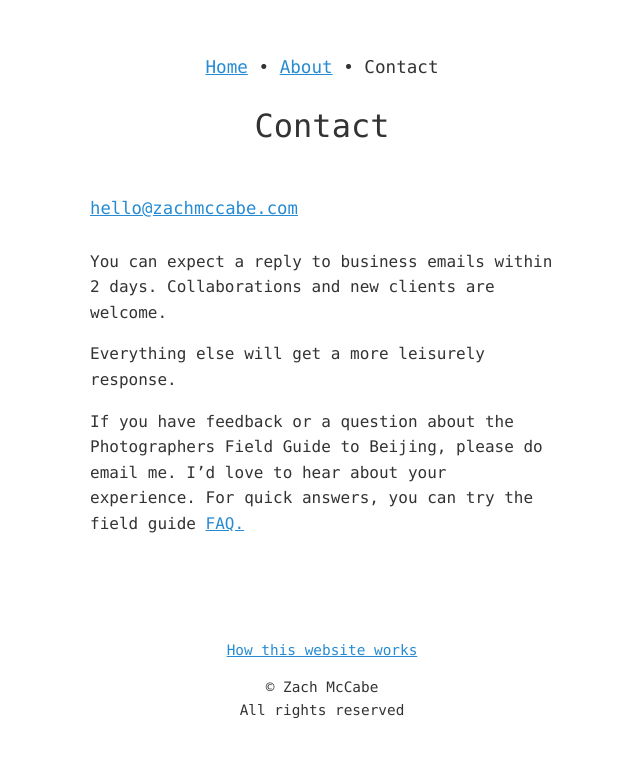
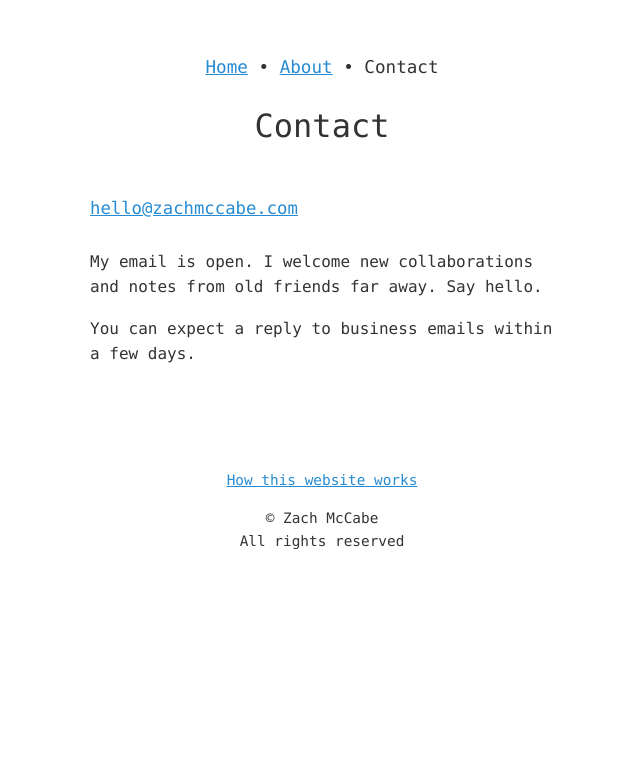
Before and after one commit to zachmccabe/zachmccabe.github.io, a Jekyll site: the page built from contact.md, in a window 1280 px wide. Shown: the top 758 px of the page, without its empty margins (318-958 px from the left). Built offline with Jekyll 4.4.1, drawn with Linux system fonts in a browser that asks for light colours.

Commit message:
Update contact.md
Updating copy.

```diff
--- a/contact.md
+++ b/contact.md
@@ -10,10 +10,6 @@ description: "Email is the best way to reach me."
 
 {% include key_details.html %}
 
-You can expect a reply to business emails within 2 days. Collaborations and new clients are welcome.
+My email is open. I welcome new collaborations and notes from old friends far away. Say hello.
 
-Everything else will get a more leisurely response.
-
-If you have feedback or a question about the Photographers Field Guide to Beijing, please do email me. I'd love to hear about your experience. For quick answers, you can try the field guide [FAQ.]
-
-[FAQ.]: https://www.zachmccabe.com/beijing/faq
+You can expect a reply to business emails within a few days.
```
